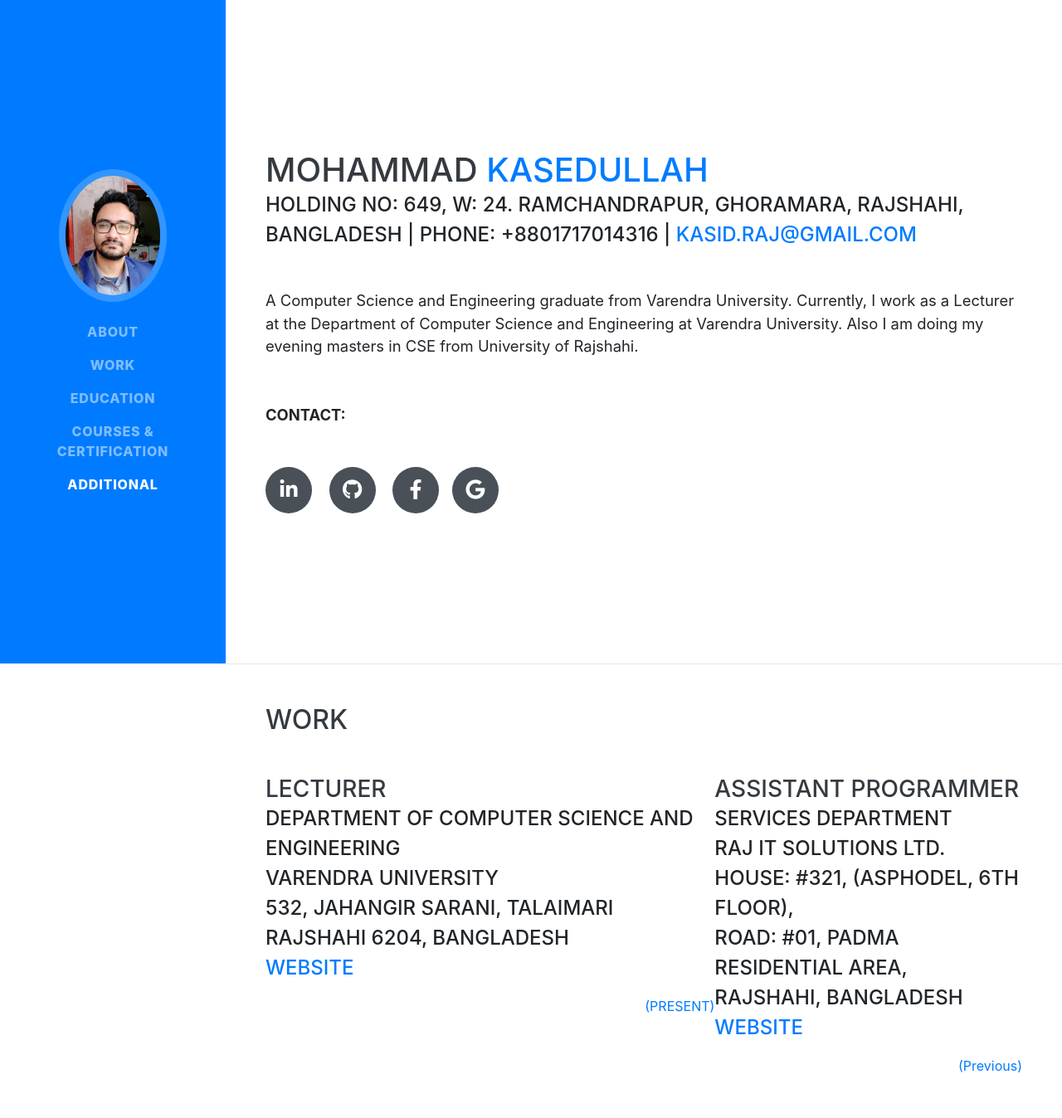
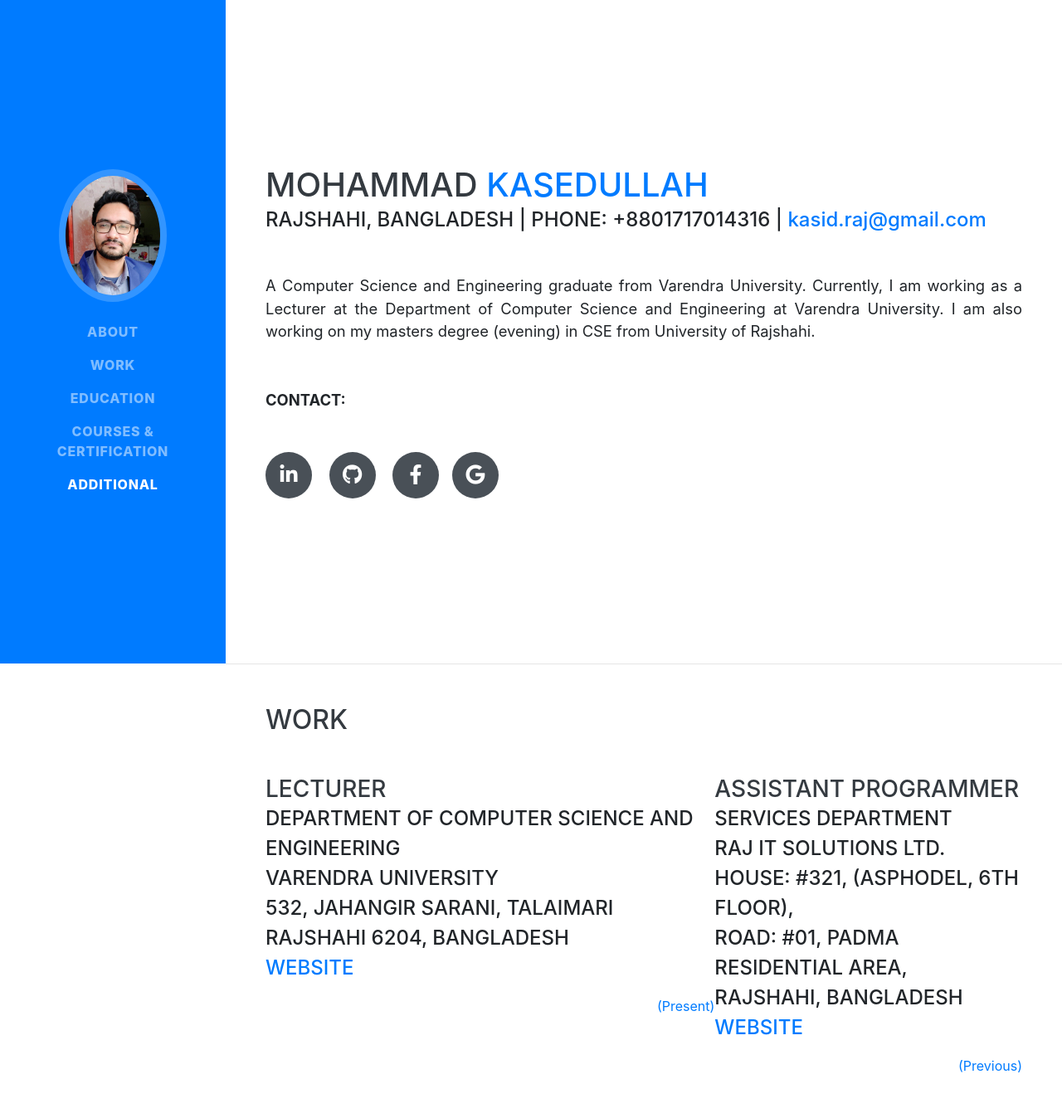
Before and after one commit to kasid-47/kasid-47.github.io, a website with bundled scripts: page index.html in a window 1280 px wide. Shown: the top 1348 px of the page at 83% size. Built offline with nearby package versions, Linux system fonts and the light colour scheme; a web font is replaced by a local one.

Commit message:
Formatting Modifications

```diff
--- a/index.html
+++ b/index.html
@@ -63,10 +63,10 @@
         <h1 class="mb-0">Mohammad
           <span class="text-primary">Kasedullah</span>
         </h1>
-        <div class="subheading mb-5">Holding No: 649, W: 24. Ramchandrapur, Ghoramara, Rajshahi, Bangladesh | Phone: +8801717014316 |
-          <a href="mailto:kasid.raj@gmail.com">kasid.raj@gmail.com</a>
+        <div class="subheading mb-5">Rajshahi, Bangladesh | Phone: +8801717014316 |
+          <a class="text-lowercase" href="mailto:kasid.raj@gmail.com">kasid.raj@gmail.com</a>
         </div>
-        <p class="lead mb-5">A Computer Science and Engineering graduate from Varendra University. Currently, I work as a Lecturer at the Department of Computer Science and Engineering at Varendra University. Also I am doing my evening masters in CSE from University of Rajshahi.
+        <p class="lead mb-5 text-justify">A Computer Science and Engineering graduate from Varendra University. Currently, I am working as a Lecturer at the Department of Computer Science and Engineering at Varendra University. I am also working on my masters degree (evening) in CSE from University of Rajshahi.
 		<br><br><br><b>CONTACT:</b></p>
         <div class="social-icons">
           <a href="https://www.linkedin.com/in/kasedullah/">
@@ -96,7 +96,7 @@
             <div class="subheading mb-3">Department of Computer Science and Engineering <br/>Varendra University <br/> 532, Jahangir Sarani, Talaimari <br/>Rajshahi 6204, Bangladesh <br/> <a href="http://vu.edu.bd/cse/faculty-members/mohammad-kasedullah">WEBSITE</a></p>
           </div>
           <div class="resume-date text-md-right">
-            <span class="text-primary">(PRESENT)</span>
+            <span class="text-primary">(Present)</span>
           </div>
         </div>
 
@@ -235,12 +235,12 @@
             <li>
             <p class="lead mb-5">Technical Skills: C, C++, Java, PHP, Matlab, C#, ASP.NET, HTML, CSS, MySQL</p></li>
             <li>
-            <p class="lead mb-5">Notable Honors: <br> Placed 42nd in Bangladesh Hi-Tech Park Authority Foreign Training Examination and was selected to receive three months of training in Japan on Machine Learning, Artificial Intelligence, Robotics and Internet of Things. (Roll No: 2102836)<a href="/pdf/Foreign Training Top 200 (2) (1).pdf"> (Reference)</a>
+            <p class="lead mb-5 text-justify">Notable Honors: <br> Placed 42nd in Bangladesh Hi-Tech Park Authority Foreign Training Examination and was selected to receive three months of training in Japan on Machine Learning, Artificial Intelligence, Robotics and Internet of Things. (Roll No: 2102836)<a href="/pdf/Foreign Training Top 200 (2) (1).pdf"> (Reference)</a>
             <br> <br> Participated in multiple NCPCs and ICPC contests representing the university.<a href="/pdf/2015_CertificateContestantPlace_Asia_Dhaka_2015_274775.pdf"> (Reference 1)</a><a href="/pdf/2016_CertificateContestantHonorable_Bangladesh_NCPC_National_280551.pdf"> (Reference 2)</a>
             </p>
             </li>
             <li>
-            <p class="lead mb-5">Interests: PC Gaming Enthusiast (Completed over 400 Games), Technology, Traveling, Movies, TV Series</p></li>
+            <p class="lead mb-5">Interests: PC Gaming Enthusiast (Completed over 400 Games), Technology, TV Series, Movies, Traveling</p></li>
 
           </ul>
           </div>
```
